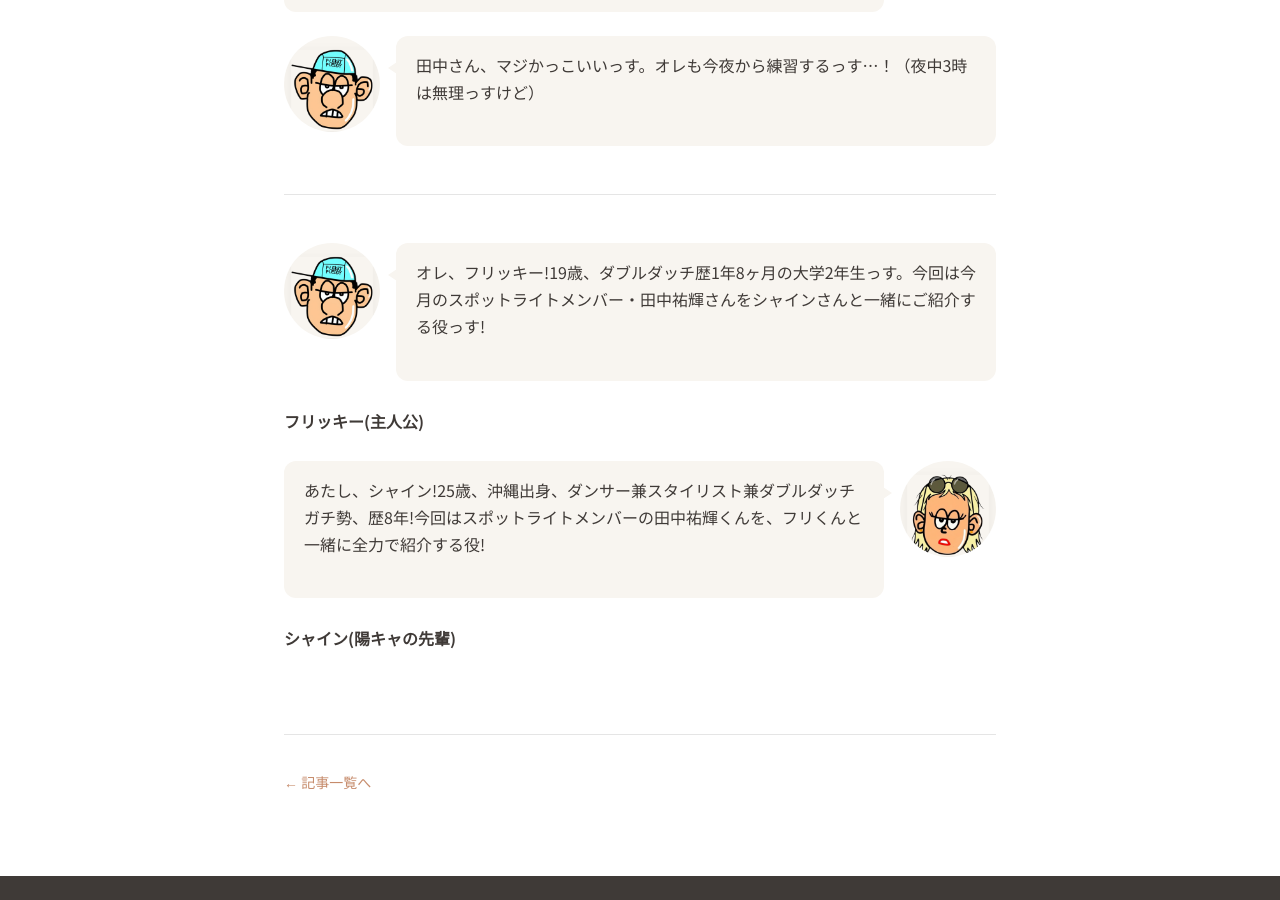
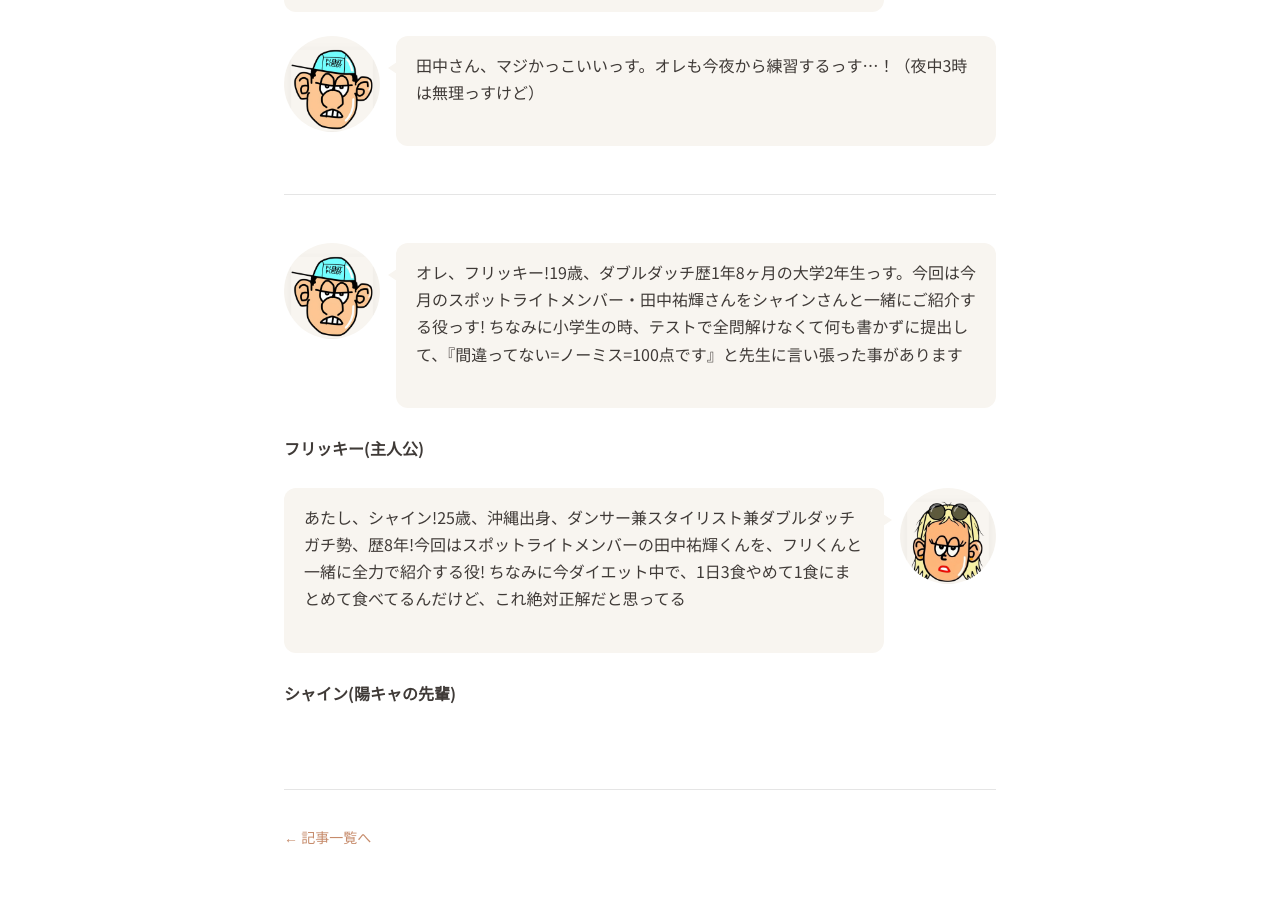
Before and after one commit to JunyaUnityDev/haribow-online-lesson-articles, a Jekyll site: the page built from _posts/2026-07-15-spotlight-202607-tanakayuuki.md, in a window 1280 px wide and 900 px high, scrolled down 3180 px. Built offline with Jekyll 4.4.1, drawn with Linux system fonts in a browser that asks for light colours; some web fonts are replaced.

Commit message:
feat: フリッキー・シャインのキャラ紹介にエピソードを追加

```diff
--- a/_posts/2026-07-15-spotlight-202607-tanakayuuki.md
+++ b/_posts/2026-07-15-spotlight-202607-tanakayuuki.md
@@ -54,10 +54,10 @@
 
 ---
 
-{% include character.html name="flekky" position="left" text="オレ、フリッキー!19歳、ダブルダッチ歴1年8ヶ月の大学2年生っす。今回は今月のスポットライトメンバー・田中祐輝さんをシャインさんと一緒にご紹介する役っす!" %}
+{% include character.html name="flekky" position="left" text="オレ、フリッキー!19歳、ダブルダッチ歴1年8ヶ月の大学2年生っす。今回は今月のスポットライトメンバー・田中祐輝さんをシャインさんと一緒にご紹介する役っす! ちなみに小学生の時、テストで全問解けなくて何も書かずに提出して、『間違ってない=ノーミス=100点です』と先生に言い張った事があります" %}
 
 **フリッキー(主人公)**
 
-{% include character.html name="shine" position="right" text="あたし、シャイン!25歳、沖縄出身、ダンサー兼スタイリスト兼ダブルダッチガチ勢、歴8年!今回はスポットライトメンバーの田中祐輝くんを、フリくんと一緒に全力で紹介する役!" %}
+{% include character.html name="shine" position="right" text="あたし、シャイン!25歳、沖縄出身、ダンサー兼スタイリスト兼ダブルダッチガチ勢、歴8年!今回はスポットライトメンバーの田中祐輝くんを、フリくんと一緒に全力で紹介する役! ちなみに今ダイエット中で、1日3食やめて1食にまとめて食べてるんだけど、これ絶対正解だと思ってる" %}
 
 **シャイン(陽キャの先輩)**
```
